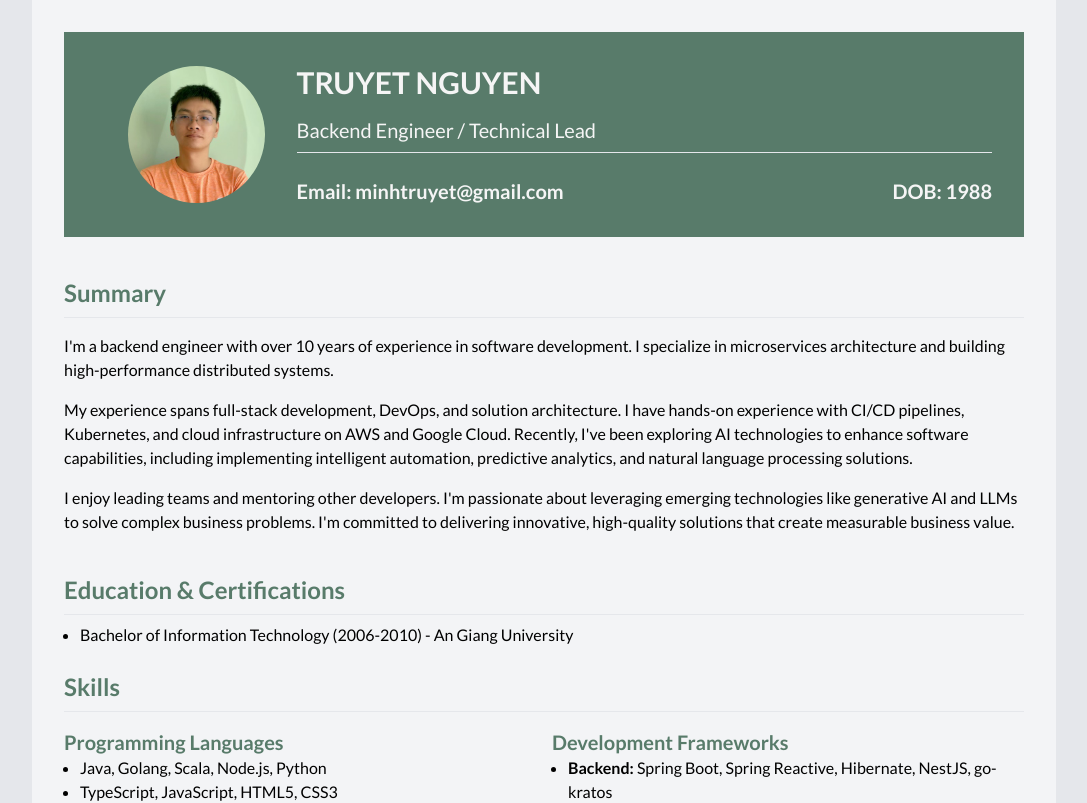
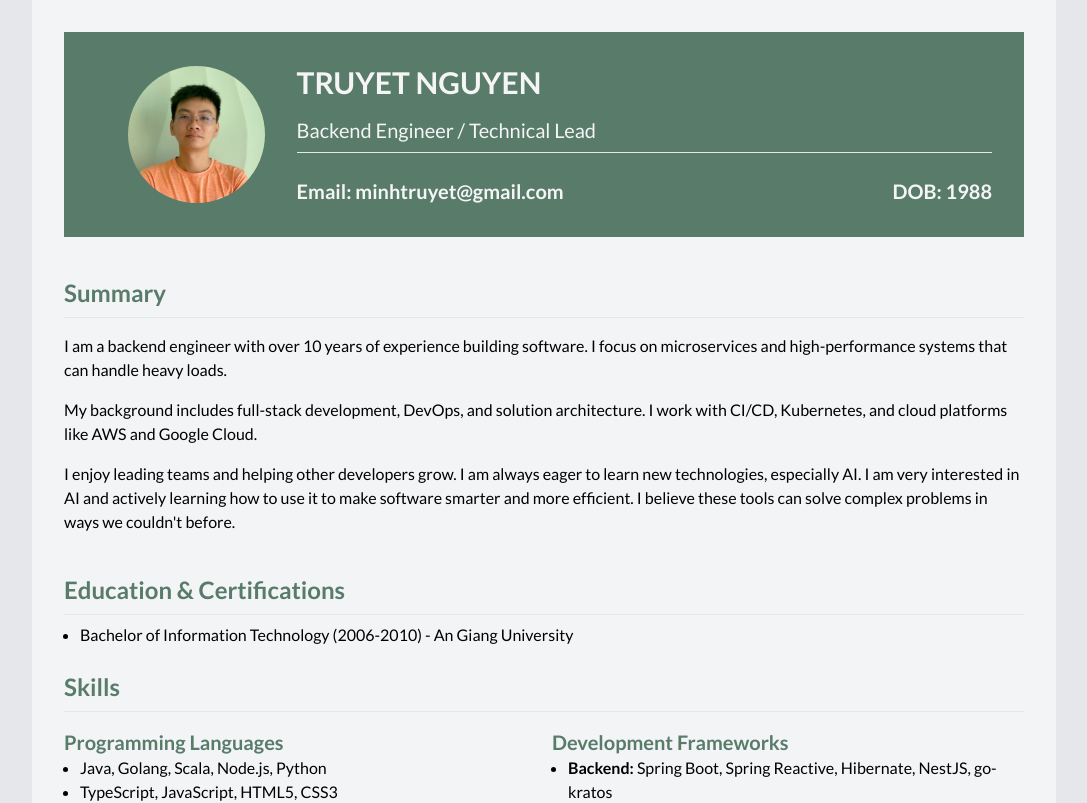
Before and after one commit to truyet/truyet.github.io, a Next.js app: page / in a window 1280 px wide. Shown: the top 803 px of the page, without its empty margins (96-1183 px from the left). Built offline with nearby package versions, Linux system fonts and the light colour scheme.

Commit message:
Update Summary

```diff
--- a/src/app/page.tsx
+++ b/src/app/page.tsx
@@ -34,11 +34,11 @@ export default function Home() {
       <div className='pt-10 flex flex-col'>
         <div className='flex flex-col space-y-4'>
           <h3 className={`heading text-2xl font-bold border-b pb-2`}>Summary</h3>
-          <p>I&apos;m a backend engineer with over 10 years of experience in software development. I specialize in microservices architecture and building high-performance distributed systems.</p>
+          <p>I am a backend engineer with over 10 years of experience building software. I focus on microservices and high-performance systems that can handle heavy loads.</p>
 
-          <p>My experience spans full-stack development, DevOps, and solution architecture. I have hands-on experience with CI/CD pipelines, Kubernetes, and cloud infrastructure on AWS and Google Cloud. Recently, I&apos;ve been exploring AI technologies to enhance software capabilities, including implementing intelligent automation, predictive analytics, and natural language processing solutions.</p>
+          <p>My background includes full-stack development, DevOps, and solution architecture. I work with CI/CD, Kubernetes, and cloud platforms like AWS and Google Cloud.</p>
 
-          <p>I enjoy leading teams and mentoring other developers. I&apos;m passionate about leveraging emerging technologies like generative AI and LLMs to solve complex business problems. I&apos;m committed to delivering innovative, high-quality solutions that create measurable business value.</p>
+          <p>I enjoy leading teams and helping other developers grow. I am always eager to learn new technologies, especially AI. I am very interested in AI and actively learning how to use it to make software smarter and more efficient. I believe these tools can solve complex problems in ways we couldn&apos;t before.</p>
         </div>
       </div>
 
```
